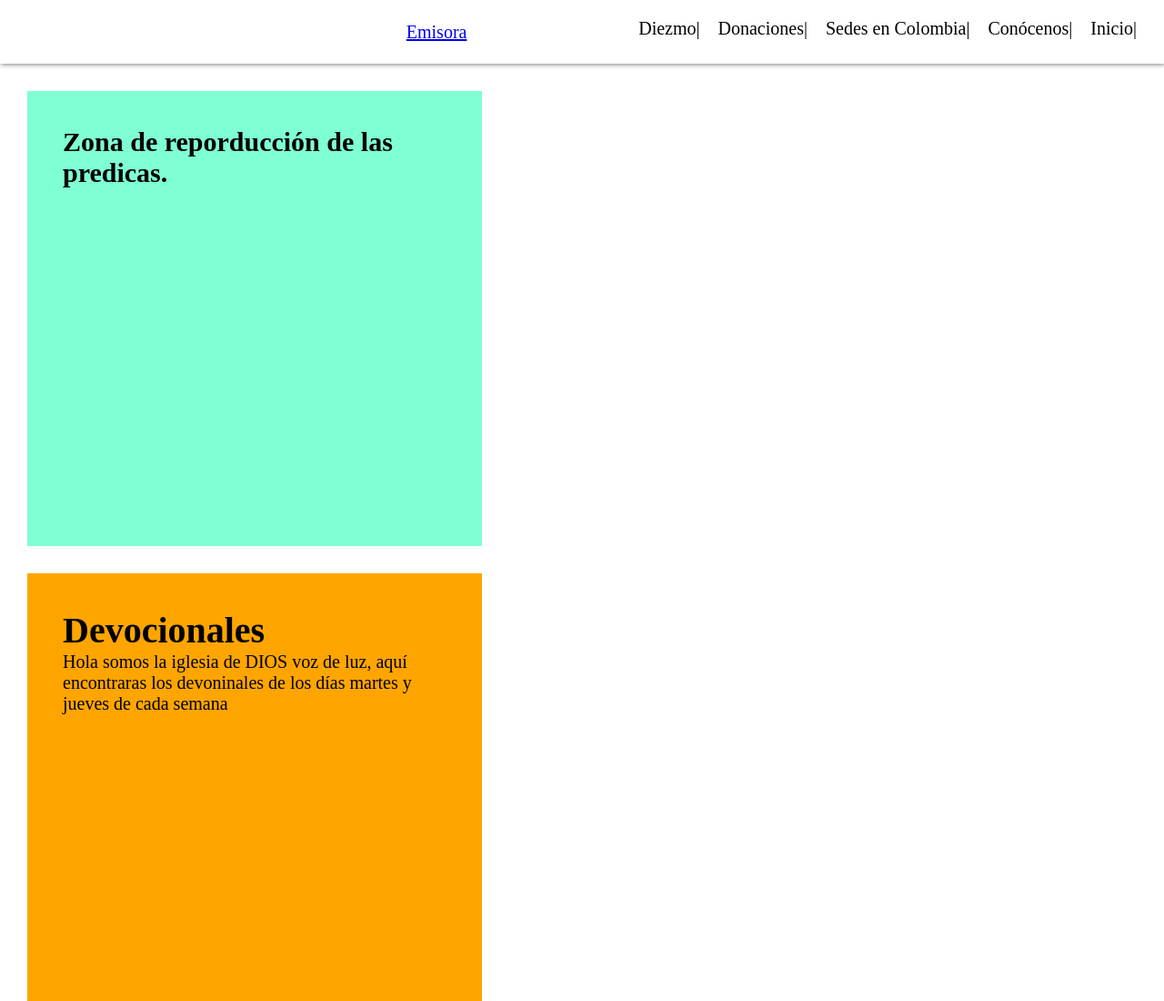
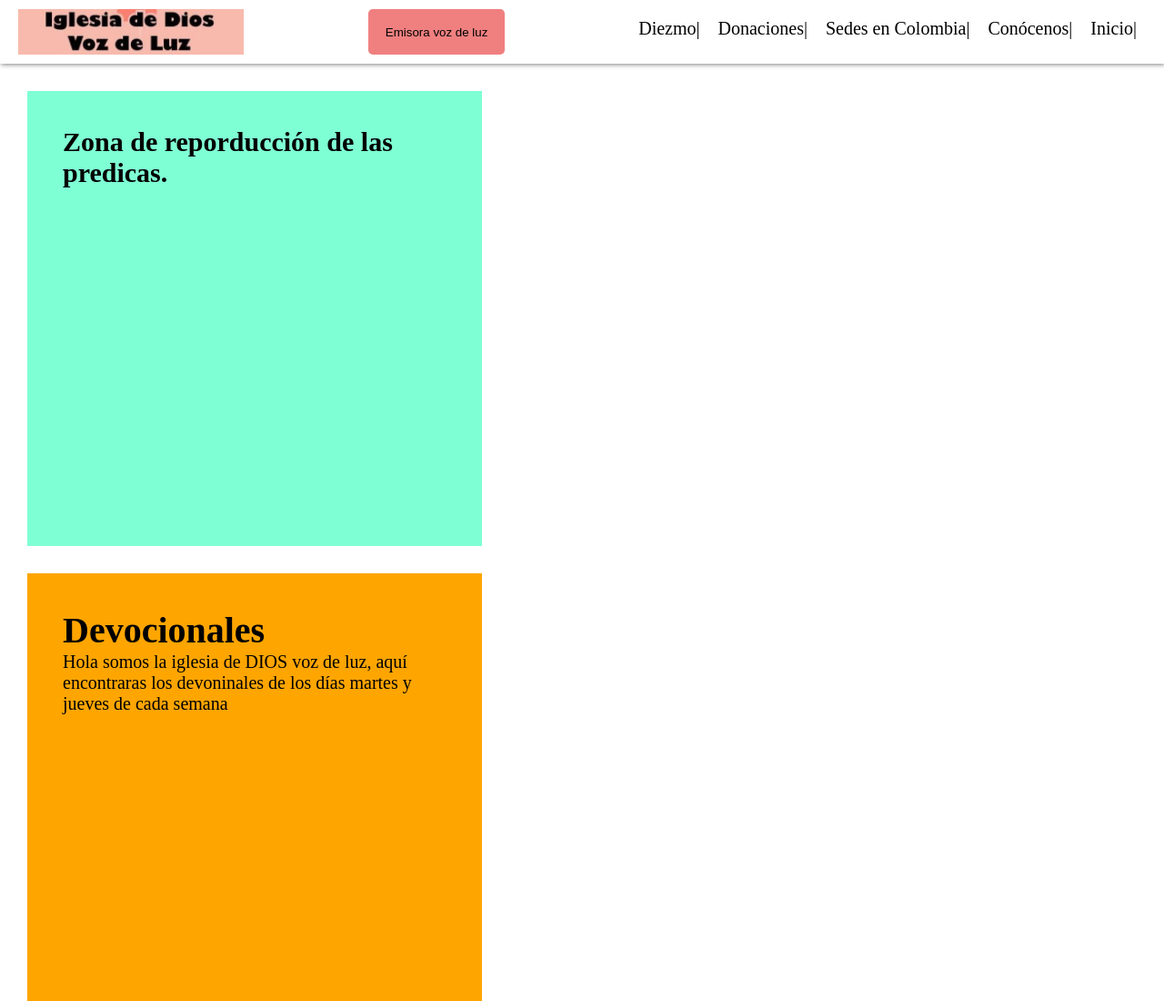
Before and after one commit to hora36/Iglesia_de_DIOS_Voz_de_Luz, a plain HTML site: page index.html in a window 1280 px wide. Shown: the top 1100 px of the page at 91% size. Drawn offline with Linux system fonts and the light colour scheme.

Commit message:
actualización del boton de la emisora y recuperacion del icono

```diff
--- a/css/style.css
+++ b/css/style.css
@@ -31,20 +31,19 @@ body {
     display: inline-block;
     width: 100%;
     height: 100%;
-    background-image: url("./Assets/logo_iDDVDL-recortado.jpg");
+    background-image: url("../Assets/logo_iDDVDL-recortado.jpg");
     background-position: center;
     background-repeat: no-repeat;
     background-size: cover;
 }
 
-a [href="https://zeno.fm/radio/voz-de-luz/"] {
-    color: #f8baad
-    padding: #f8baad 10px 20px;
-    border-top-right-radius:30px ;
-    border-bottom-right-radius: 30px;
-    border-left: 10px solid black;
-    text-transform: uppercase;
-    text-decoration: none;
+.button {
+    display: inline-block;
+    width: 150px;
+    height: 50px;
+    border: none;
+    background-color: lightcoral;
+    border-radius: 5px;
     cursor: pointer;
 }
 .header-container__list {
@@ -90,3 +89,13 @@ a [href="https://zeno.fm/radio/voz-de-luz/"] {
     width: 500px;
     height: 500px;
 }
+
+/*esto lo tenia anteriormente para la emisora
+padding: #f8baad 10px 20px;
+border-top-right-radius:30px ;
+border-bottom-right-radius: 30px;
+border-left: 10px solid black;
+text-transform: uppercase;
+text-decoration: none;
+cursor: pointer;
+*/
--- a/index.html
+++ b/index.html
@@ -2,7 +2,9 @@
 <html lang="en">
     <head>
         <meta charset="UTF-8" />
-        <meta http-equiv="X-UA-Compatible" content="IE=">
+        <meta charset="UTF-16">
+        <meta charset="UTF-32">
+        <meta http-equiv="X-UA-Compatible" content="IE=edge">
         <meta name="description" content="Así que la fe es por el oir, y el oír, por la palabra de DIOS. (Romanos 10:17).
          Es el momento que tu fe continue creciendo, que la relación que ha iniciado con el Espíritu de Dios se afiance a través de una sana y continua comunión.
          Bienvenido al hogar donde encontraras la paz que tu corazón anhela y, te alimentaras de la sabiduría que viene del amor de Cristo Jesús, el Salvador de la ">
@@ -16,7 +18,9 @@
             <div class="header-container__image">
                 <span></span>
             </div>
-                <a href="https://zeno.fm/radio/voz-de-luz/" targer="_blank">Emisora</a>
+            <form action="https://zeno.fm/radio/voz-de-luz/">
+                <button formtarget="_blank" type="submit" class="button">Emisora voz de luz</button>
+            </form>
             <ul class="header-container__list">
                 <li><a href="#">Diezmo</a></li>
                 <li><a href="#">Donaciones</a></li>
```
